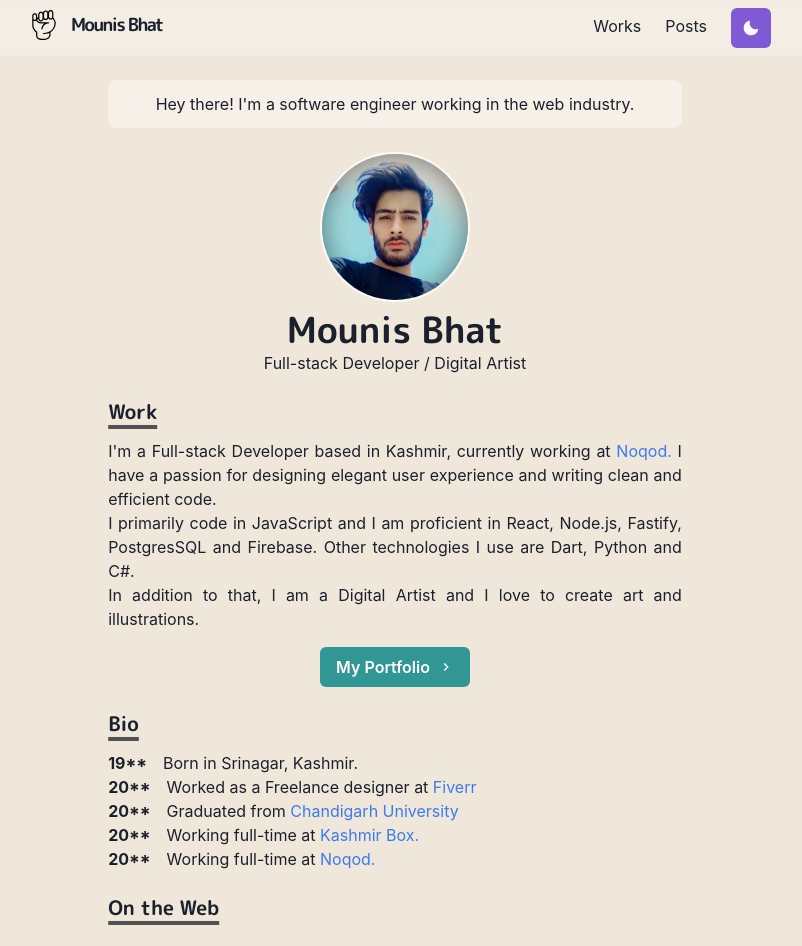
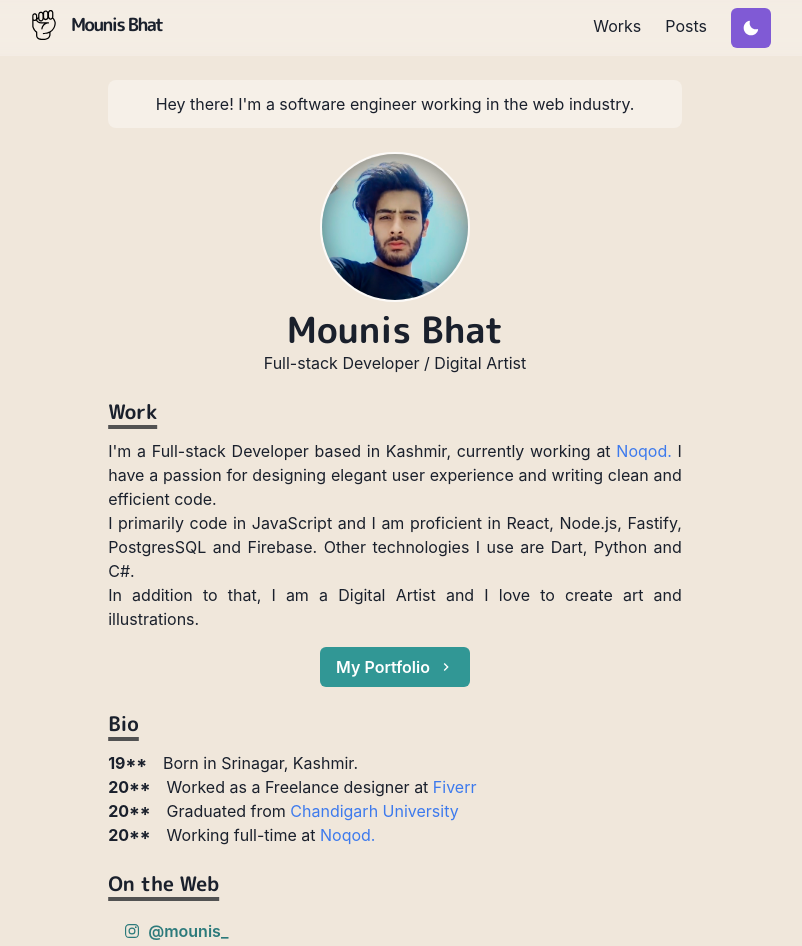
Before and after one commit to mounis-bhat/portfolio, a Next.js app: page / in a window 1280 px wide. Shown: the top 946 px of the page, without its empty margins (245-1047 px from the left). Built offline with nearby package versions, Linux system fonts and the light colour scheme.

Commit message:
feat: :art: Update work experience and logo

```diff
--- a/components/Logo.jsx
+++ b/components/Logo.jsx
@@ -12,8 +12,10 @@ const LogoBox = styled.div`
   line-height: 20px;
   padding: 10px;
 
-  &:hover img {
-    transform: rotate(30deg);
+  @media (min-width: 768px) {
+    &:hover img {
+      transform: rotate(30deg);
+    }
   }
 `
 
--- a/pages/index.jsx
+++ b/pages/index.jsx
@@ -109,11 +109,6 @@ const index = () => {
           <BioSection>
             <BioYear>20**</BioYear>
             Working full-time at{" "}
-            {<Link href="https://www.kashmirbox.com/">Kashmir Box.</Link>}
-          </BioSection>
-          <BioSection>
-            <BioYear>20**</BioYear>
-            Working full-time at{" "}
             {<Link href="https://www.noqod.com.sd/">Noqod.</Link>}
           </BioSection>
         </Section>
```
Also changed, not shown: 1 other file (tests, documents, lock files or other folders).
